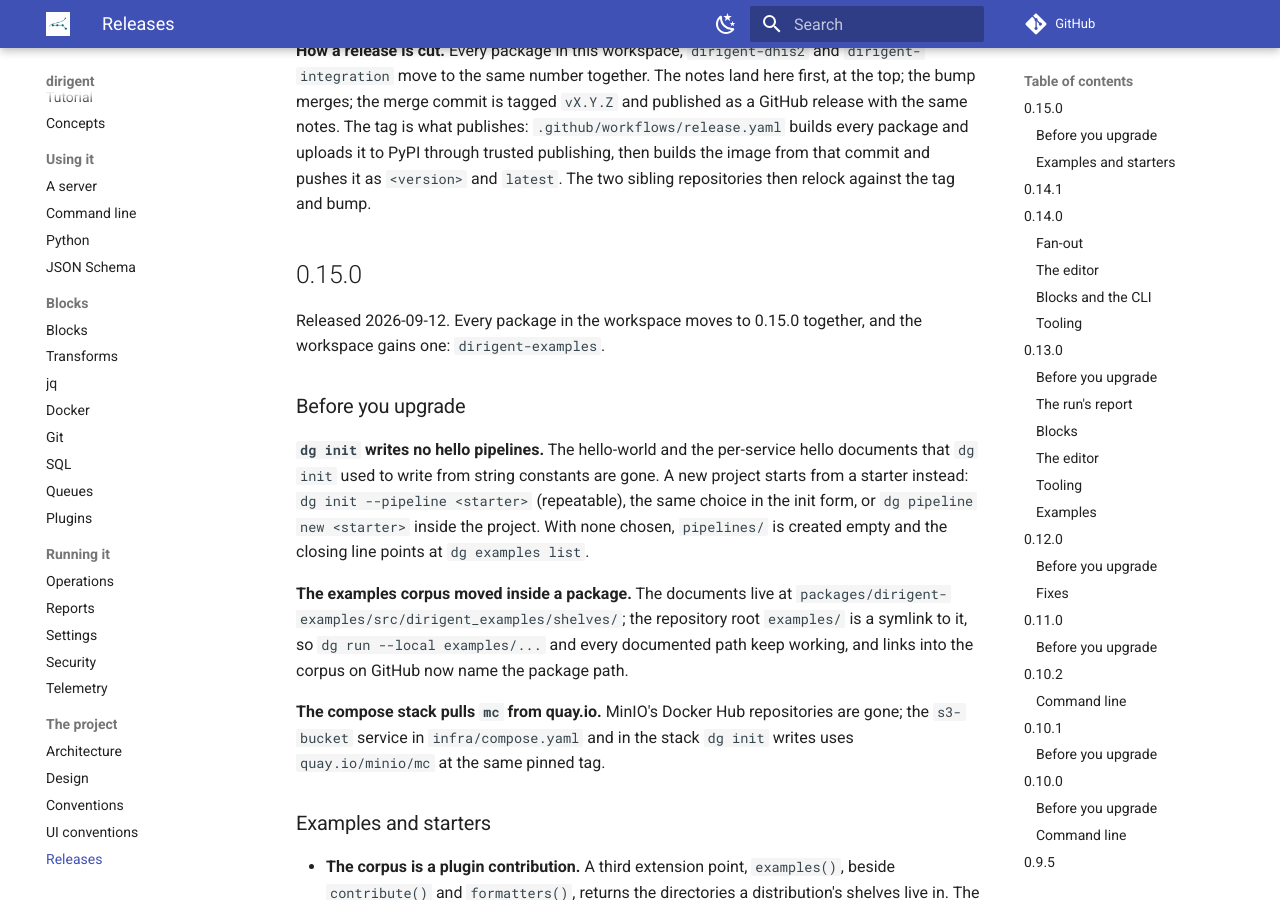
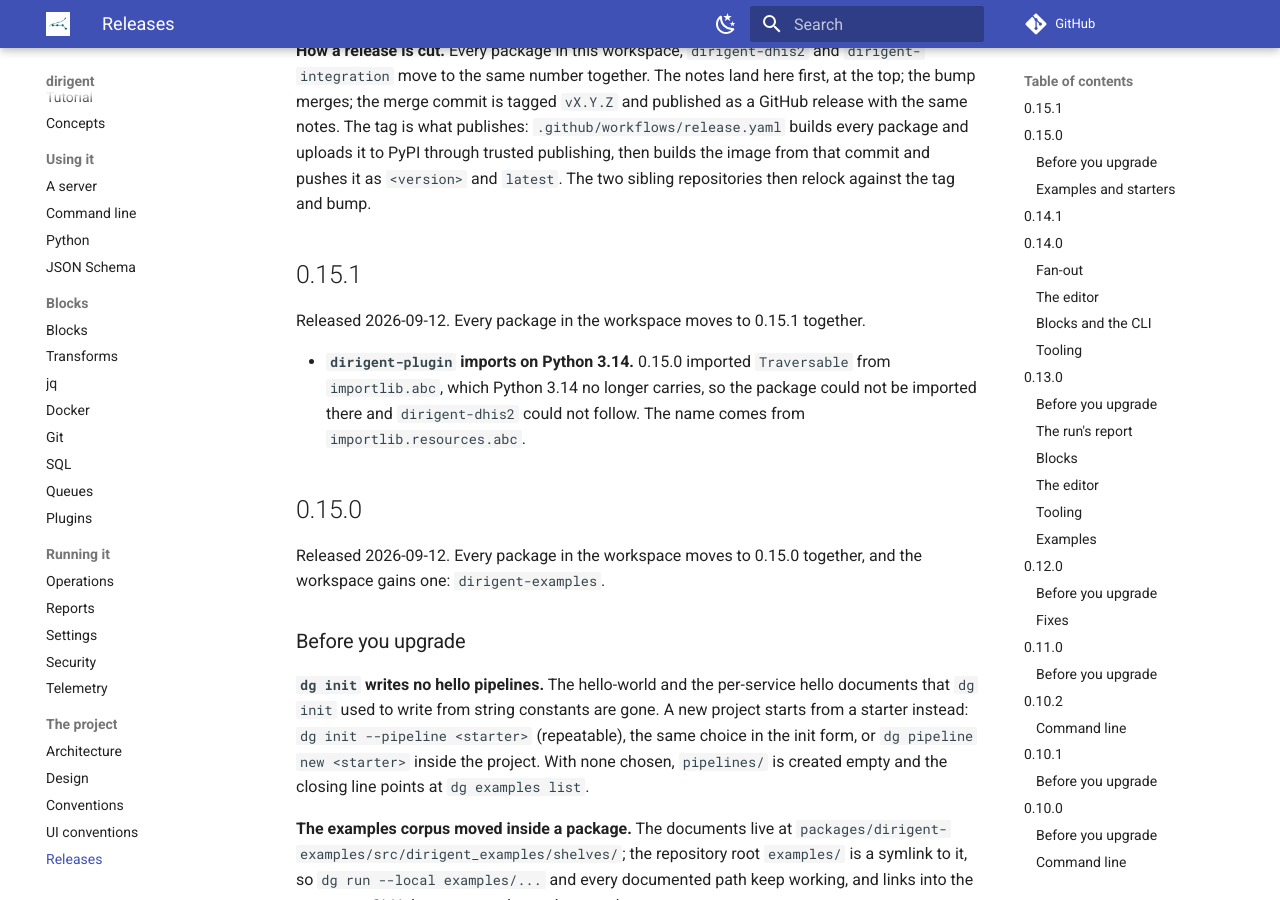
Before and after one commit to winterop-com/dirigent, an MkDocs documentation site: the page built from docs/releases.md, in a window 1280 px wide and 900 px high, scrolled down 302 px. Built offline with MkDocs 1.6.1 and Material for MkDocs 9.7.7, drawn with Linux system fonts in a browser that asks for light colours; comment, search, counter and statistics services are not loaded.

Commit message:
chore: release 0.15.1

```diff
--- a/docs/releases.md
+++ b/docs/releases.md
@@ -14,6 +14,14 @@ with the same notes. The tag is what publishes: `.github/workflows/release.yaml`
 package and uploads it to PyPI through trusted publishing, then builds the image from that
 commit and pushes it as `<version>` and `latest`. The two sibling repositories then relock
 against the tag and bump.
+
+## 0.15.1
+
+Released 2026-09-12. Every package in the workspace moves to 0.15.1 together.
+
+- **`dirigent-plugin` imports on Python 3.14.** 0.15.0 imported `Traversable` from
+  `importlib.abc`, which Python 3.14 no longer carries, so the package could not be imported
+  there and `dirigent-dhis2` could not follow. The name comes from `importlib.resources.abc`.
 
 ## 0.15.0
 
```
Also changed, not shown: 14 other files.
